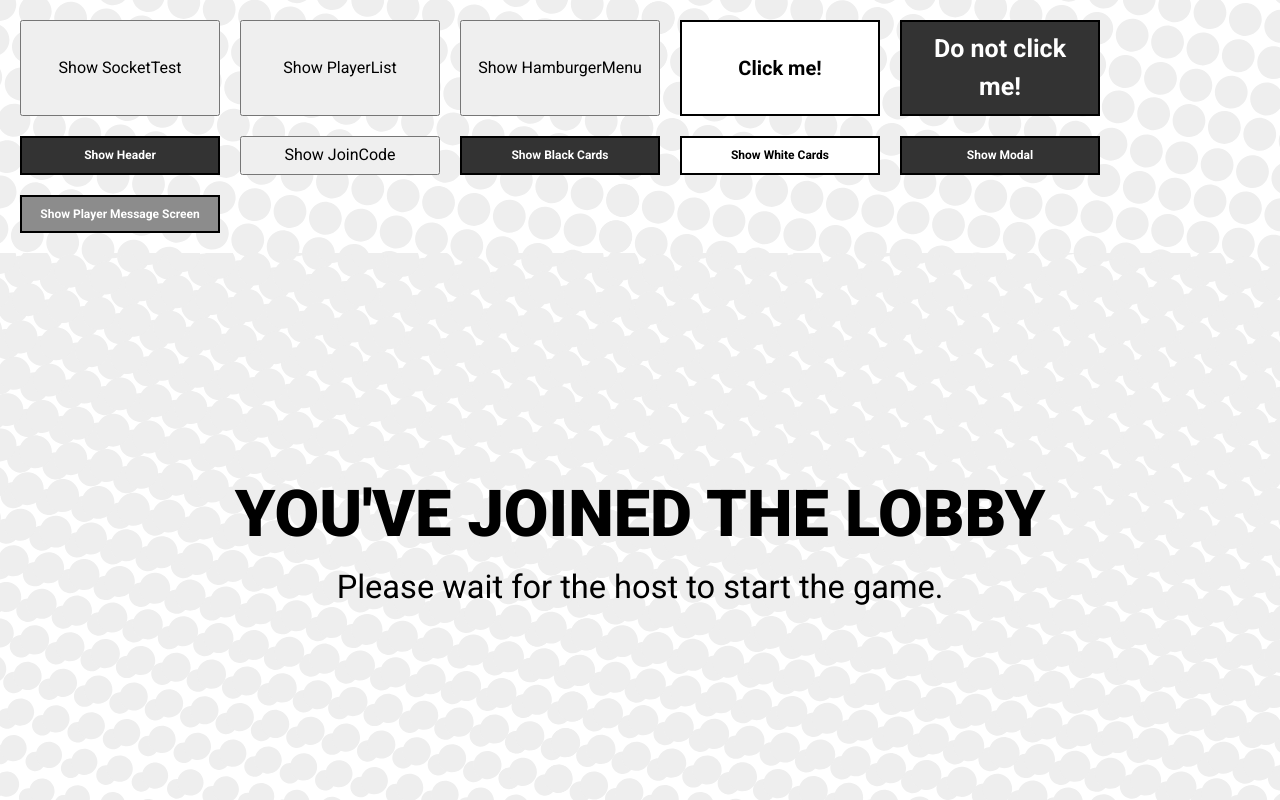
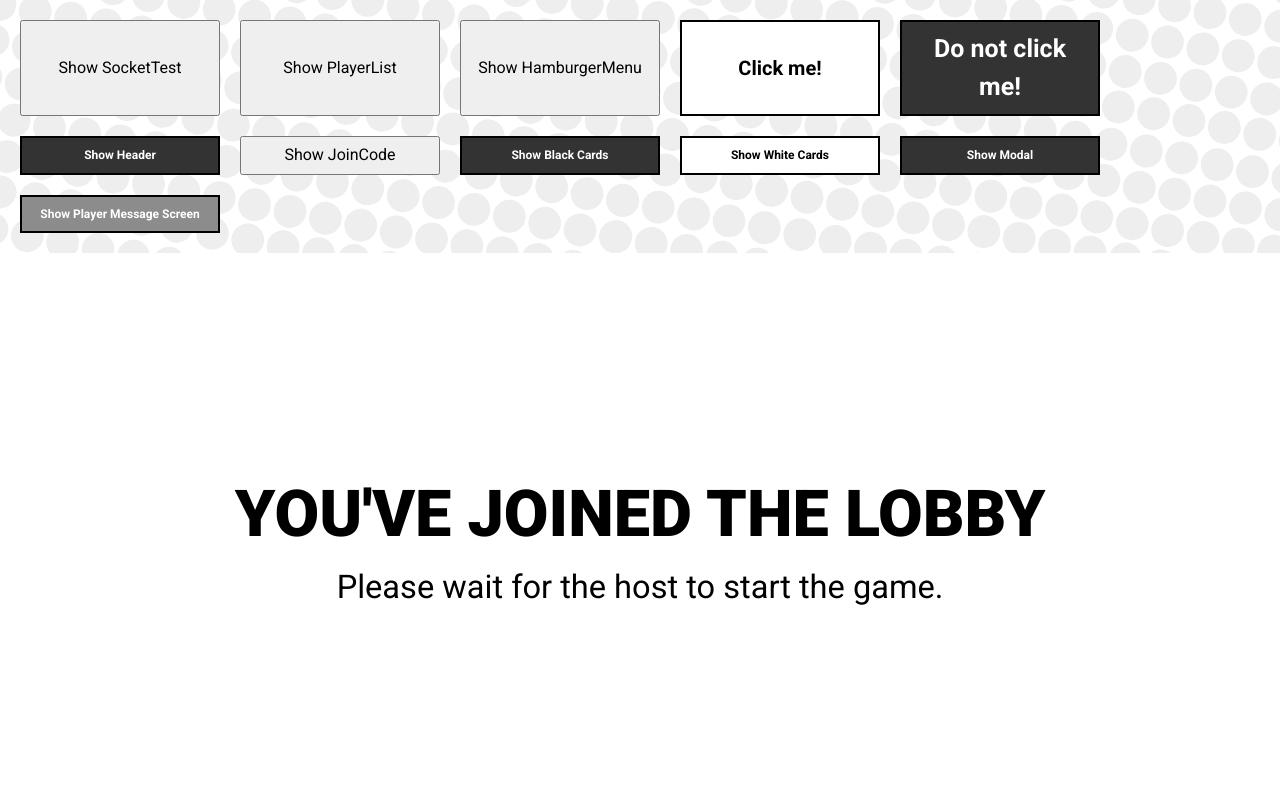
Before and after one commit to I3uckwheat/cards-of-carousal, a React (Create React App) app in the folder frontend/: page / in a window 1280 px wide. Both pictures are taken after a click on the button "Show Player Message Screen". Built offline with nearby package versions, Linux system fonts and the light colour scheme; no server answers.

Commit message:
Convert to CSS classes, add overflow hidden.

```diff
--- a/frontend/src/components/PlayerMessageScreen/PlayerMessageScreen.js
+++ b/frontend/src/components/PlayerMessageScreen/PlayerMessageScreen.js
@@ -13,48 +13,50 @@ const Background = styled.div`
   position: relative;
   height: 100vh;
   width: 100vw;
+  overflow: hidden;
+  background-color: var(--primary-color);
   background-size: 120% auto;
   background-repeat: no-repeat;
   background-position: -100px 77%;
-`;
 
-const TextContainer = styled.div`
+  .text-container {
     display: flex;
     position: relative;
     text-align: center;
     flex-direction: column;
     top: 26.6%;
-`;
+  }
 
-const BigText = styled.h1`
+  .big-text {
     font-weight: 900;
     /* Responsive font size */
     font-size: calc(20px + 3.5vw);
-`;
+  }
 
-const SmallText = styled.p`
+  .small-text {
     /* Responsive font size */
     font-size: calc(7px + 2vw);
-`;
+  }
 
-const FooterContainer = styled.div`
+  .footer {
     display: flex;
     position: absolute;
     width: 100%;
     bottom: 0;
     left: 0;
     right: 0;
+  }
 `;
 
 function PlayerMessageScreen({ bigText, smallText }) {
   return (
     <Background className="primary-background">
-      <TextContainer>
-        <BigText>{bigText && bigText.toUpperCase()}</BigText>
-        <SmallText>{smallText}</SmallText>
-      </TextContainer>
+      <div className="text-container">
+        <h1 className="big-text">{bigText && bigText.toUpperCase()}</h1>
+        <p className="small-text">{smallText}</p>
+      </div>
 
-      <FooterContainer>
+      <div className="footer">
         <img
           style={{ height: '10vw' }}
           src={cardTrioDiagonal}
@@ -65,7 +67,7 @@ function PlayerMessageScreen({ bigText, smallText }) {
           src={blackCardDiagonal}
           alt="one black card icon"
         />
-      </FooterContainer>
+      </div>
     </Background>
   );
 }
```
Lines whose indentation alone changed are shown as unchanged.
